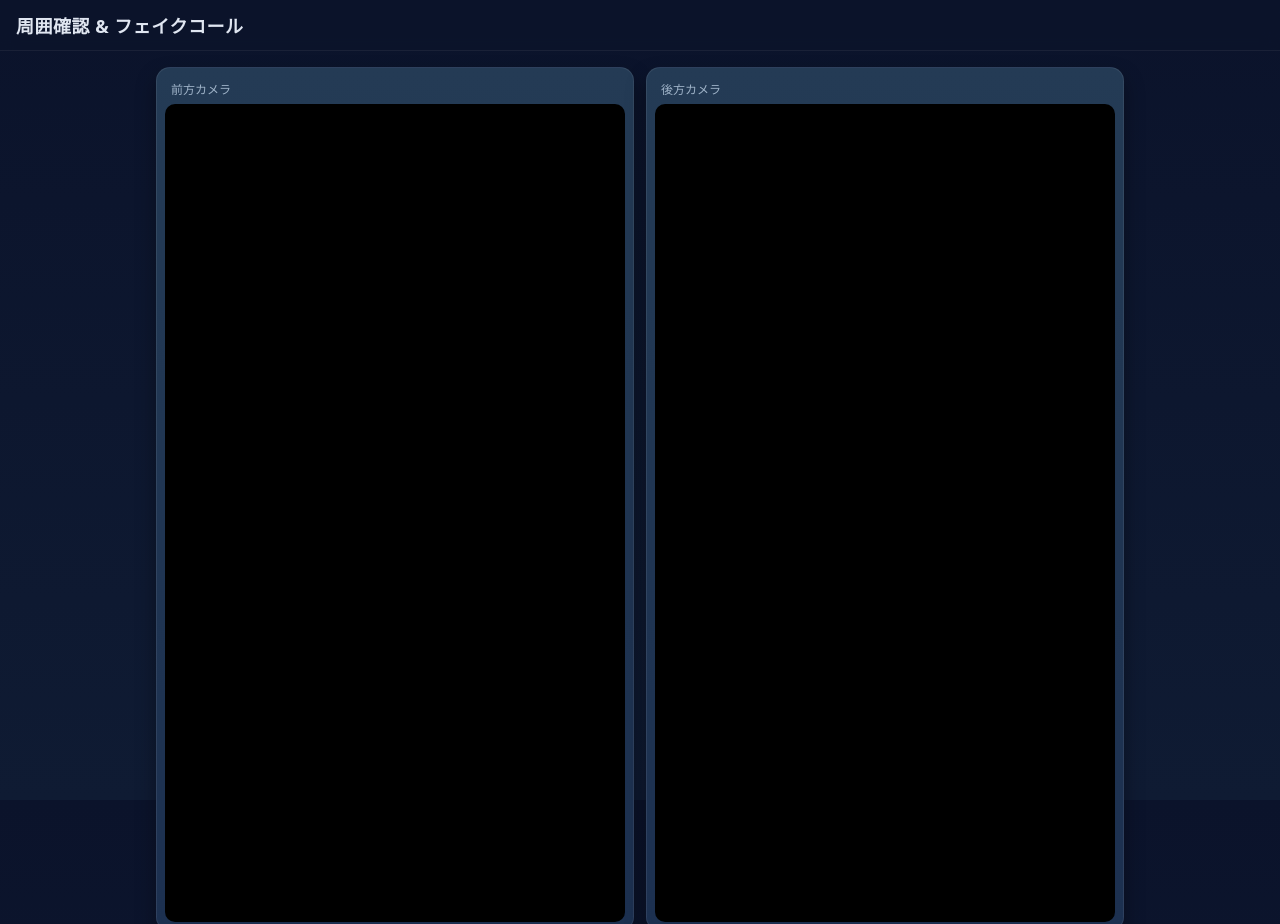
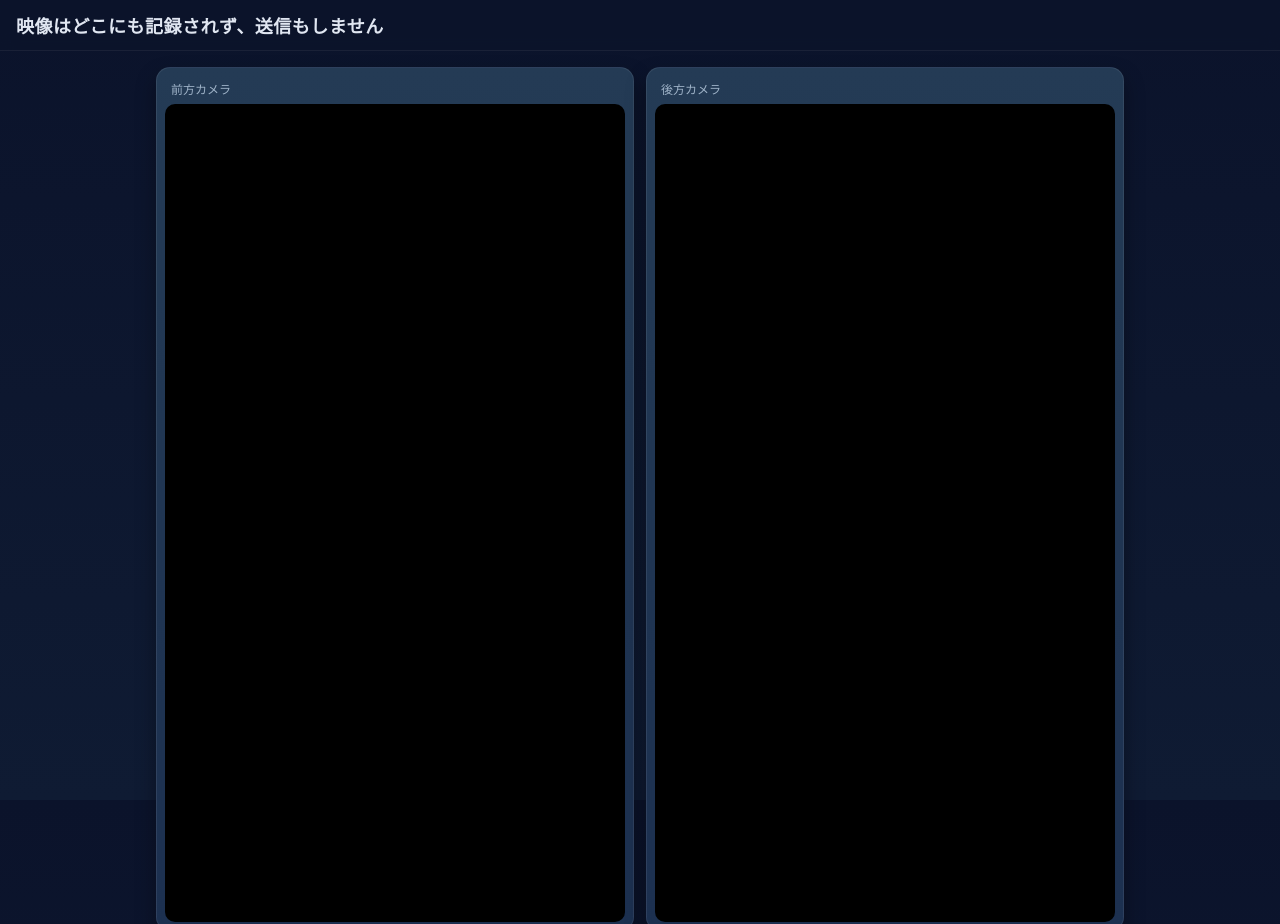
Before and after one commit to KG-NINJA/bouhaan, a plain HTML site: page index.html in a window 1280 px wide. Shown: the top 924 px of the page. Drawn offline with Linux system fonts and the light colour scheme.

Commit message:
Update index.html

```diff
--- a/index.html
+++ b/index.html
@@ -9,7 +9,7 @@
 </head>
 <body>
   <header class="app-header">
-    <h1>周囲確認 & フェイクコール</h1>
+    <h1>映像はどこにも記録されず、送信もしません</h1>
   </header>
 
   <main class="container">
```
